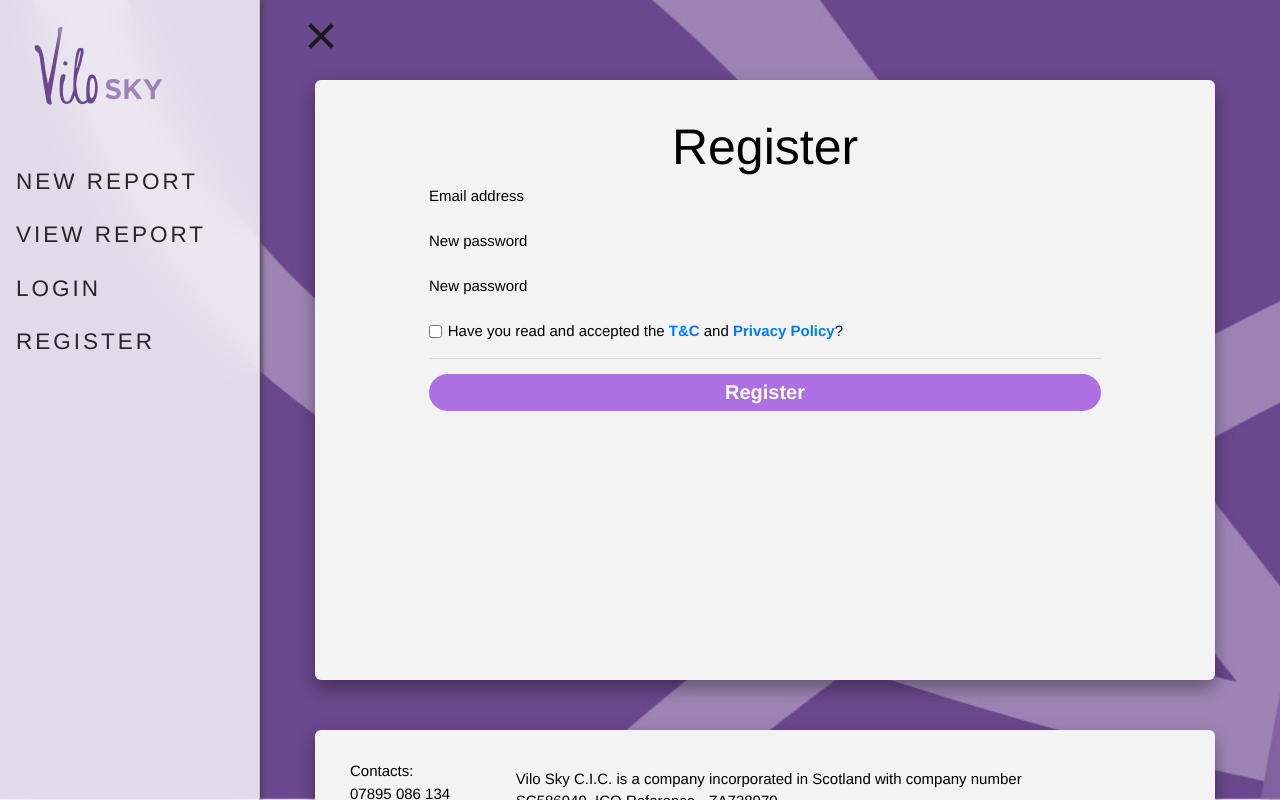
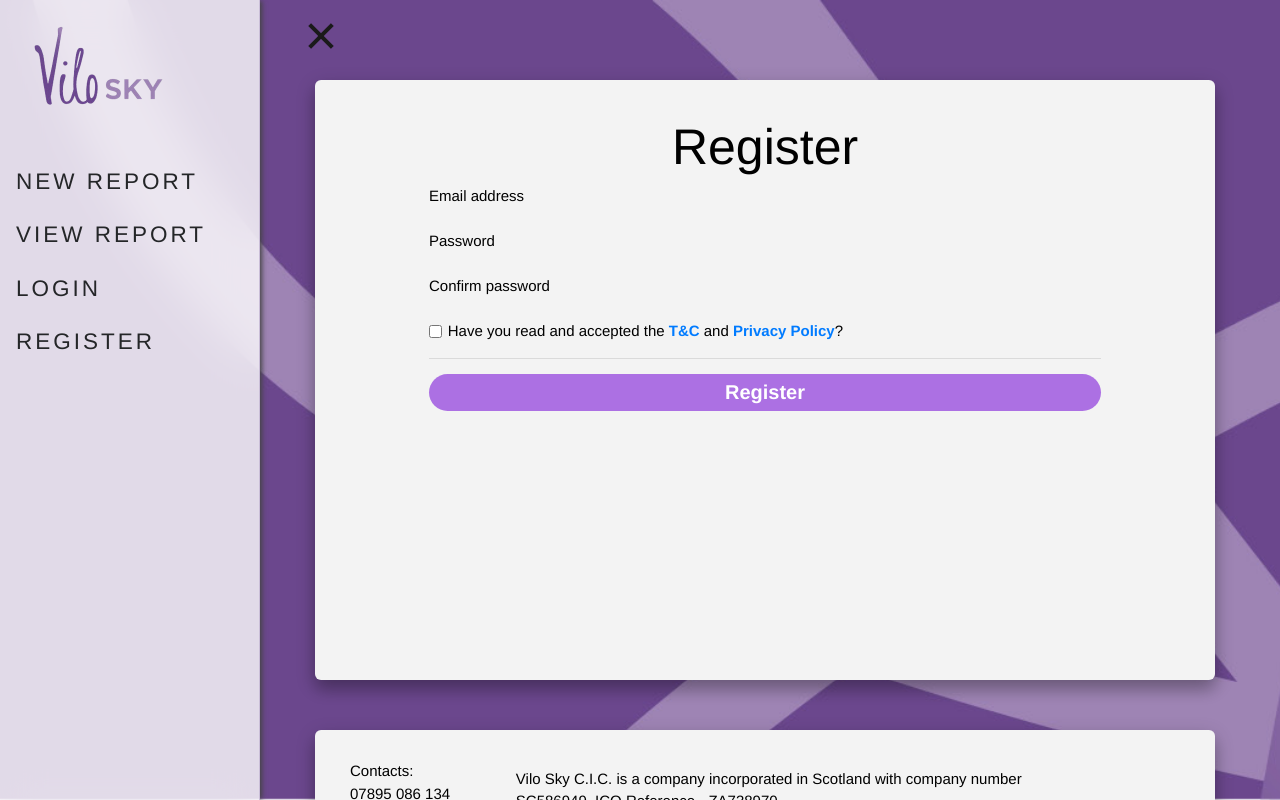
Before and after one commit to andrewwu531/Student_Enquiry_AI_Chatbot, a Django app: template Code/ViloSky/templates/register.html in a window 1280 px wide. Run offline with Django 3.2, Linux system fonts and the light colour scheme; the template is opened without the code that fills it, so the values that code supplies are empty; some libraries are stand-ins or nearby versions.

Commit message:
Hotfix: label typo fixed, empty anchor for TC and Priv Policy

```diff
--- a/Code/ViloSky/templates/register.html
+++ b/Code/ViloSky/templates/register.html
@@ -30,16 +30,16 @@
 				{{ user_form.email }}
 			</div>
 			<div class="form-group">
-				<label for="inputPassword4">New password</label>
+				<label for="inputPassword4">Password</label>
 				{{ user_form.password }}
 			</div>
 			<div class="form-group">
-				<label for="inputPassword5">New password</label>
+				<label for="inputPassword5">Confirm password</label>
 				{{ user_form.confirm_password }}
 			</div>
 			<div class="form-check">
 				<input type="checkbox" name="tos" class="form-check-input" id="tos" required>
-			<label class="form-check-label" for="tos"> Have you read and accepted the <a href="#" target="_blank"><b>T&C</b></a> and <a href="#" target="_blank"><b>Privacy Policy</b></a>? </label>
+			<label class="form-check-label" for="tos"> Have you read and accepted the <a href="https://www.vilosky.com/terms-and-conditions" target="_blank"><b>T&C</b></a> and <a href="https://www.vilosky.com/privacy-policy" target="_blank"><b>Privacy Policy</b></a>? </label>
 			</div>
 			<hr/>
 			<div class="form-group">
```
